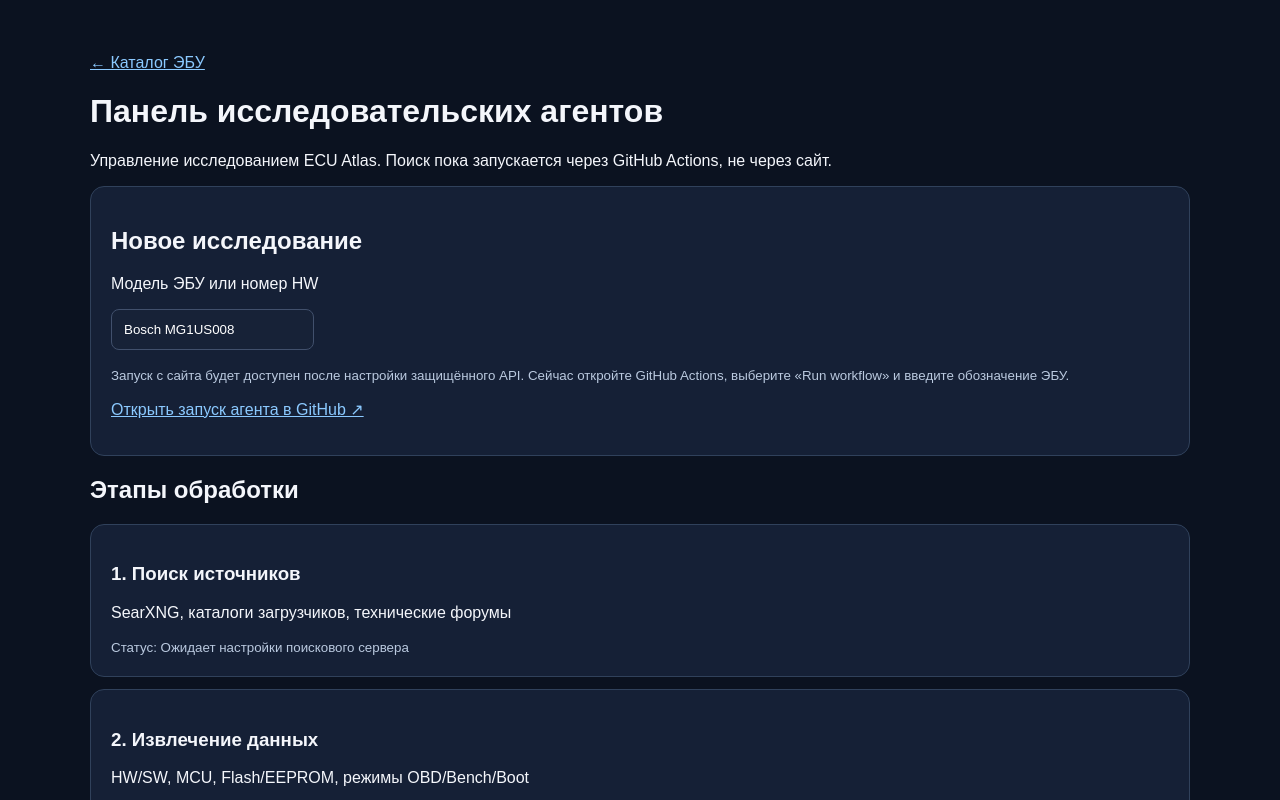
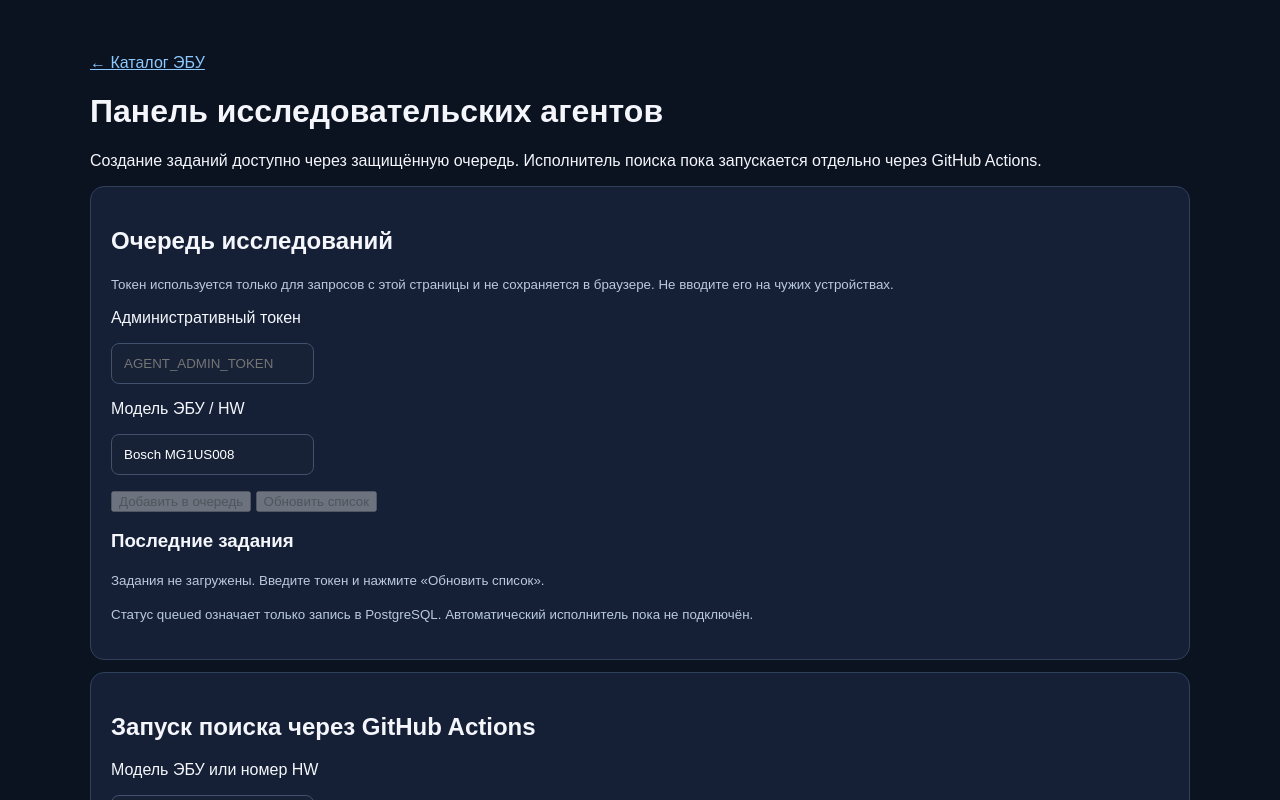
Before and after one commit to a85713736-hue/ecu-atlas, a Next.js app: page /agents in a window 1280 px wide. Shown: the top 800 px of the page. Built offline with nearby package versions, Linux system fonts and the light colour scheme.

Commit message:
Integrate authenticated research task queue into agent dashboard

```diff
--- a/app/agents/page.tsx
+++ b/app/agents/page.tsx
@@ -1,4 +1,5 @@
 import Link from 'next/link';
+import AgentControls from '../../components/AgentControls';
 
 export const metadata = { title: 'Панель агентов — ECU Atlas' };
 
@@ -13,9 +14,10 @@ export default function AgentsPage() {
   return <main>
     <p><Link href="/">← Каталог ЭБУ</Link></p>
     <h1>Панель исследовательских агентов</h1>
-    <p>Управление исследованием ECU Atlas. Поиск пока запускается через GitHub Actions, не через сайт.</p>
+    <p>Создание заданий доступно через защищённую очередь. Исполнитель поиска пока запускается отдельно через GitHub Actions.</p>
+    <AgentControls/>
     <div className="card">
-      <h2>Новое исследование</h2>
+      <h2>Запуск поиска через GitHub Actions</h2>
       <p><label htmlFor="ecu">Модель ЭБУ или номер HW</label></p>
       <input id="ecu" name="ecu" value="Bosch MG1US008" readOnly aria-describedby="launch-help"/>
       <p id="launch-help"><small>Запуск с сайта будет доступен после настройки защищённого API. Сейчас откройте GitHub Actions, выберите «Run workflow» и введите обозначение ЭБУ.</small></p>
```
